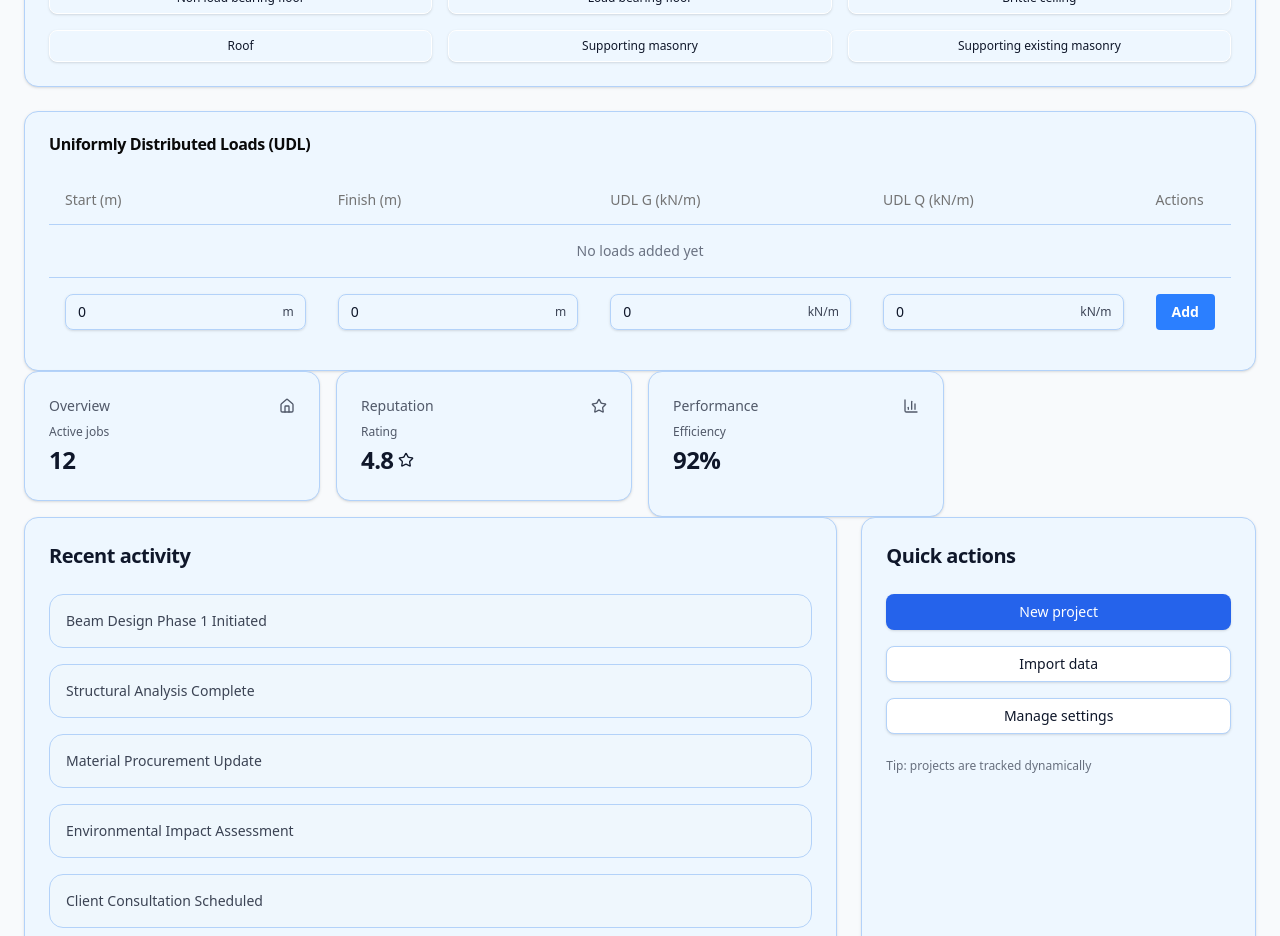
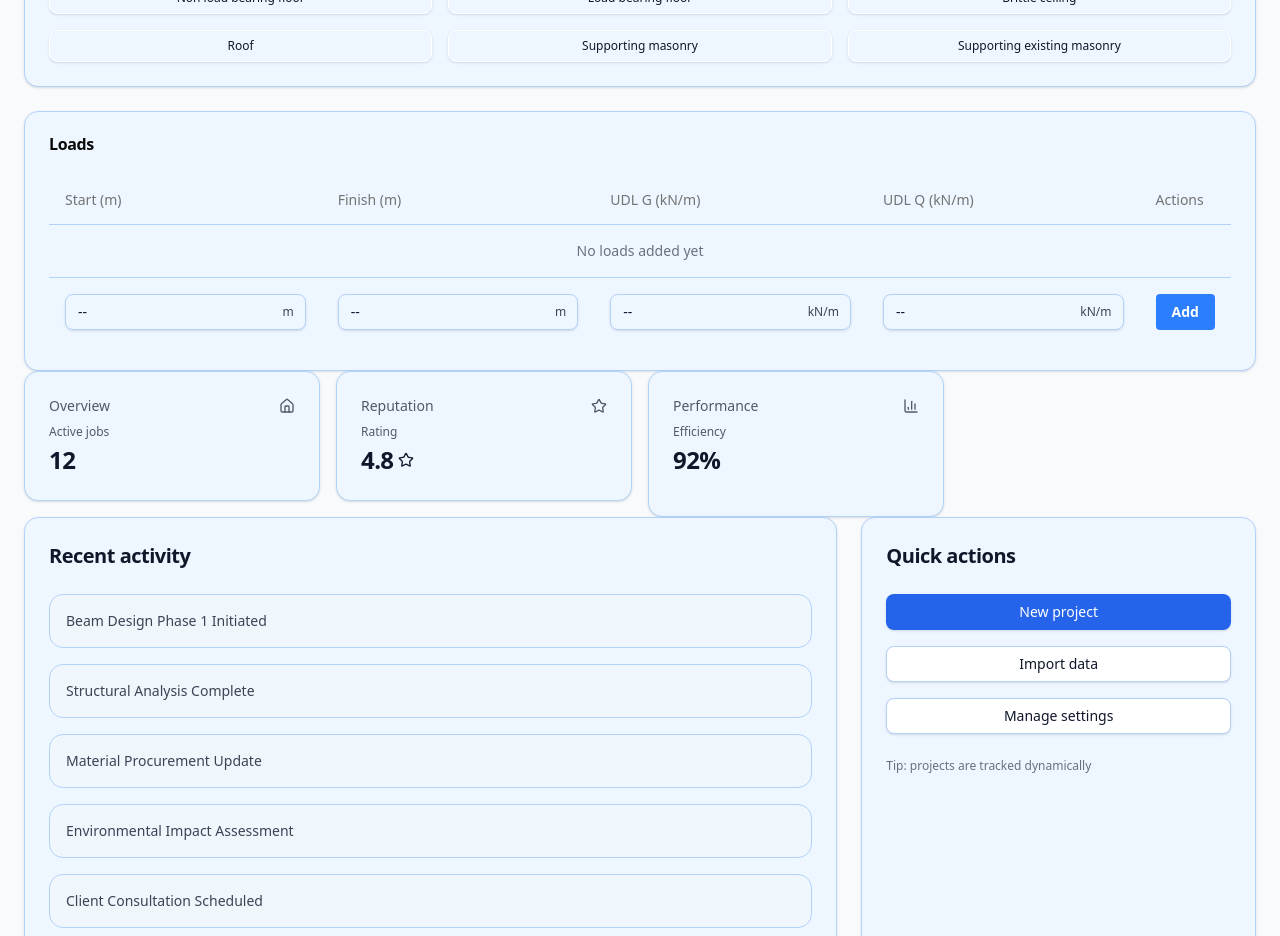
Before and after one commit to dhadley70/BeamDesignTS, a React (Vite) app: page / in a window 1280 px wide. Shown: the part 880-1816 px from the top of the page. Built offline with nearby package versions, Linux system fonts and the light colour scheme.

Commit message:
Improve UDL table with -- format for empty fields and fix editability issues

```diff
--- a/src/components/loadsInput.tsx
+++ b/src/components/loadsInput.tsx
@@ -67,6 +67,16 @@ export const LoadsInputCard: React.FC<LoadsInputProps> = ({ loads, setLoads }) =
   // Handler for input changes for new load
   const handleInputChange = (field: keyof Omit<UDLLoad, 'id'>, e: React.ChangeEvent<HTMLInputElement>) => {
     const value = e.target.value;
+
+    // Allow direct typing in the field
+    if (value === '--' || value === '') {
+      setNewLoad(prev => ({
+        ...prev,
+        [field]: 0
+      }));
+      return;
+    }
+
     const numValue = parseFloat(value) || 0;
     setNewLoad(prev => ({
       ...prev,
@@ -77,8 +87,21 @@ export const LoadsInputCard: React.FC<LoadsInputProps> = ({ loads, setLoads }) =
   // Handler for editing existing loads
   const handleEditLoad = (id: string, field: keyof Omit<UDLLoad, 'id'>, e: React.ChangeEvent<HTMLInputElement>) => {
     const value = e.target.value;
+
+    // Allow direct typing in the field
+    if (value === '--' || value === '') {
+      const updatedLoads = loads.map(load => {
+        if (load.id === id) {
+          return { ...load, [field]: 0 };
+        }
+        return load;
+      });
+      setLoads(updatedLoads);
+      localStorage.setItem('beamLoads', JSON.stringify(updatedLoads));
+      return;
+    }
+
     const numValue = parseFloat(value) || 0;
-
     const updatedLoads = loads.map(load => {
       if (load.id === id) {
         return { ...load, [field]: numValue };
@@ -93,7 +116,7 @@ export const LoadsInputCard: React.FC<LoadsInputProps> = ({ loads, setLoads }) =
   return (
     <Card className="col-span-full">
       <CardHeader>
-        <CardTitle>Uniformly Distributed Loads (UDL)</CardTitle>
+        <CardTitle>Loads</CardTitle>
       </CardHeader>
       <CardContent>
         <div className="space-y-4">
@@ -114,32 +137,36 @@ export const LoadsInputCard: React.FC<LoadsInputProps> = ({ loads, setLoads }) =
                   <TableRow key={load.id}>
                     <TableCell>
                       <InputWithUnit
-                        value={load.start.toString()}
+                        value={load.start === 0 ? "--" : load.start.toString()}
                         onChange={(e) => handleEditLoad(load.id, 'start', e)}
+                        onFocus={(e) => e.target.value === "--" ? e.target.value = "" : null}
                         unit="m"
                         className="w-full"
                       />
                     </TableCell>
                     <TableCell>
                       <InputWithUnit
-                        value={load.finish.toString()}
+                        value={load.finish === 0 ? "--" : load.finish.toString()}
                         onChange={(e) => handleEditLoad(load.id, 'finish', e)}
+                        onFocus={(e) => e.target.value === "--" ? e.target.value = "" : null}
                         unit="m"
                         className="w-full"
                       />
                     </TableCell>
                     <TableCell>
                       <InputWithUnit
-                        value={load.udlG.toString()}
+                        value={load.udlG === 0 ? "--" : load.udlG.toString()}
                         onChange={(e) => handleEditLoad(load.id, 'udlG', e)}
+                        onFocus={(e) => e.target.value === "--" ? e.target.value = "" : null}
                         unit="kN/m"
                         className="w-full"
                       />
                     </TableCell>
                     <TableCell>
                       <InputWithUnit
-                        value={load.udlQ.toString()}
+                        value={load.udlQ === 0 ? "--" : load.udlQ.toString()}
                         onChange={(e) => handleEditLoad(load.id, 'udlQ', e)}
+                        onFocus={(e) => e.target.value === "--" ? e.target.value = "" : null}
                         unit="kN/m"
                         className="w-full"
                       />
@@ -169,32 +196,36 @@ export const LoadsInputCard: React.FC<LoadsInputProps> = ({ loads, setLoads }) =
               <TableRow>
                 <TableCell>
                   <InputWithUnit
-                    value={newLoad.start.toString()}
+                    value={newLoad.start === 0 ? "--" : newLoad.start.toString()}
                     onChange={(e) => handleInputChange('start', e)}
+                    onFocus={(e) => e.target.value === "--" ? e.target.value = "" : null}
                     unit="m"
                     className="w-full"
                   />
                 </TableCell>
                 <TableCell>
                   <InputWithUnit
-                    value={newLoad.finish.toString()}
+                    value={newLoad.finish === 0 ? "--" : newLoad.finish.toString()}
                     onChange={(e) => handleInputChange('finish', e)}
+                    onFocus={(e) => e.target.value === "--" ? e.target.value = "" : null}
                     unit="m"
                     className="w-full"
                   />
                 </TableCell>
                 <TableCell>
                   <InputWithUnit
-                    value={newLoad.udlG.toString()}
+                    value={newLoad.udlG === 0 ? "--" : newLoad.udlG.toString()}
                     onChange={(e) => handleInputChange('udlG', e)}
+                    onFocus={(e) => e.target.value === "--" ? e.target.value = "" : null}
                     unit="kN/m"
                     className="w-full"
                   />
                 </TableCell>
                 <TableCell>
                   <InputWithUnit
-                    value={newLoad.udlQ.toString()}
+                    value={newLoad.udlQ === 0 ? "--" : newLoad.udlQ.toString()}
                     onChange={(e) => handleInputChange('udlQ', e)}
+                    onFocus={(e) => e.target.value === "--" ? e.target.value = "" : null}
                     unit="kN/m"
                     className="w-full"
                   />
```
